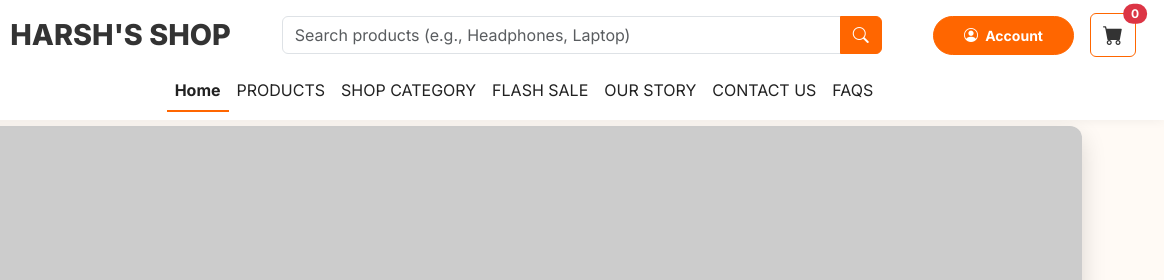
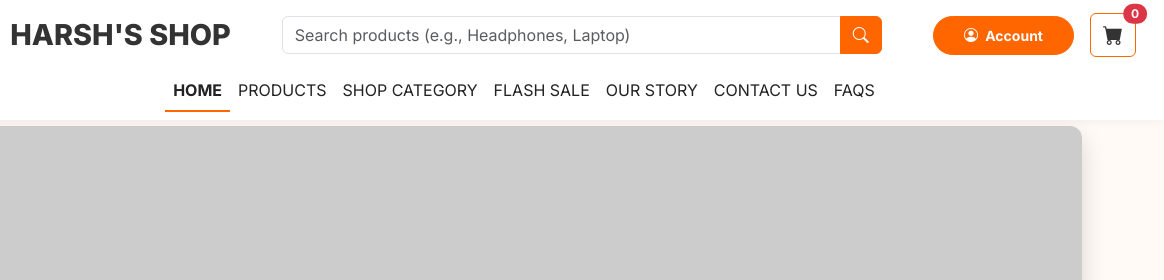
Before and after one commit to hiaise450-debug/harshshop.github.io, a plain HTML site: page index.html in a window 1280 px wide. Shown: the top 280 px of the page, 116-1280 px from the left. Drawn offline with nearby package versions, Linux system fonts and the light colour scheme; placeholder pictures from the web are drawn by us.

Commit message:
Update index.html

```diff
--- a/index.html
+++ b/index.html
@@ -405,7 +405,7 @@
             <div class="collapse navbar-collapse w-100 justify-content-center" id="navbarNav">
                 <ul class="navbar-nav mb-2 mb-lg-0">
                     <li class="nav-item">
-                        <a class="nav-link active fw-bold" aria-current="page" href="#">Home</a>
+                        <a class="nav-link active fw-bold" aria-current="page" href="#">HOME</a>
                     </li>
                     <li class="nav-item">
                         <a class="nav-link" href="#productSection">PRODUCTS</a>
@@ -1462,4 +1462,5 @@
         })();
     </script>
 </body>
+
 </html>
```
